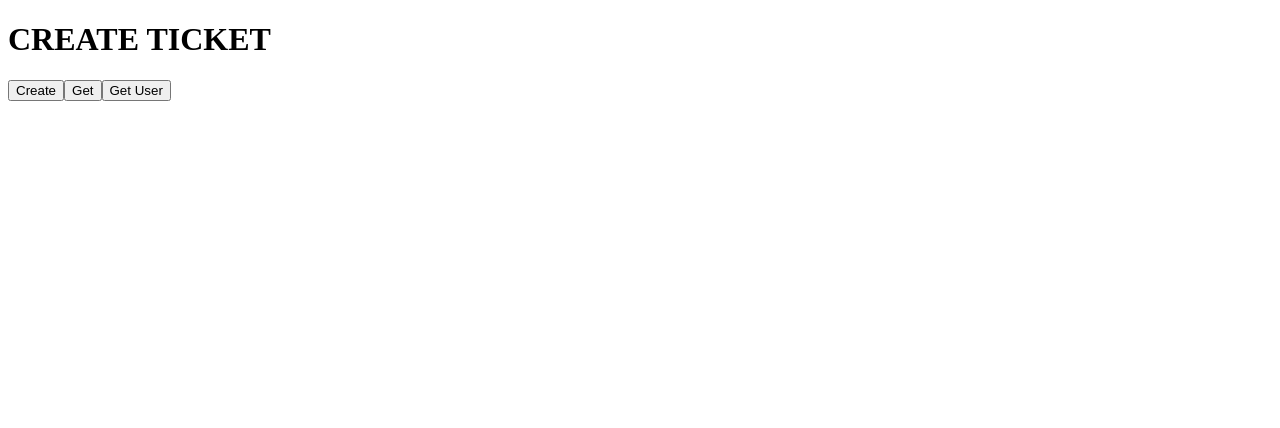
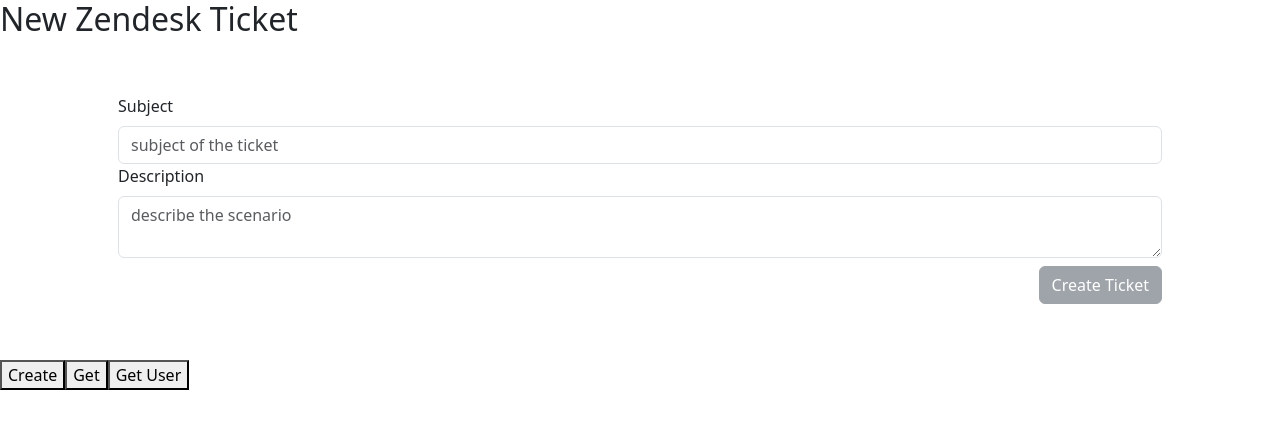
Before and after one commit to YashNarK/zendesk_portal, an Angular app: page /create-ticket in a window 1280 px wide. Shown: the top 428 px of the page. Built offline with nearby package versions, Linux system fonts and the light colour scheme; no server answers.

Commit message:
just before installing angular materials - IMPORTANT CHECKPOINT

```diff
--- a/src/app/app.module.ts
+++ b/src/app/app.module.ts
@@ -1,6 +1,6 @@
 import { NgModule } from '@angular/core';
 import { BrowserModule } from '@angular/platform-browser';
-
+import { FormsModule } from '@angular/forms';
 import { AppRoutingModule } from './app-routing.module';
 import { AppComponent } from './app.component';
 import { CreateTicketComponent } from './ticketManagementComponents/create-ticket/create-ticket.component';
@@ -12,7 +12,8 @@
   ],
   imports: [
     BrowserModule,
-    AppRoutingModule
+    AppRoutingModule,
+    FormsModule
   ],
   providers: [],
   bootstrap: [AppComponent]
--- a/src/app/ticketManagementComponents/create-ticket/create-ticket.component.html
+++ b/src/app/ticketManagementComponents/create-ticket/create-ticket.component.html
@@ -1,6 +1,52 @@
-<h1>
-    CREATE TICKET
-</h1>
-<button (click)="createTicket()">Create</button>
-<button (click)="getTicket()">Get</button>
-<button (click)="getUser()">Get User</button>
+<head>
+    <!-- bootstrap and bootstrap icons -->
+    <link rel="stylesheet" href="https://cdn.jsdelivr.net/npm/bootstrap-icons@1.10.5/font/bootstrap-icons.css">
+    <link href="https://cdn.jsdelivr.net/npm/bootstrap@5.3.0/dist/css/bootstrap.min.css" rel="stylesheet" integrity="sha384-9ndCyUaIbzAi2FUVXJi0CjmCapSmO7SnpJef0486qhLnuZ2cdeRhO02iuK6FUUVM" crossorigin="anonymous">
+</head>
+
+<div class="create-ticket-form">
+    <div class="Title"> <h2>New Zendesk Ticket</h2></div>
+    <form method="post" #createTicketForm="ngForm" (ngSubmit)="createTicket()">
+
+        <div class="container m-auto p-5 w-70">
+            <div class="row">
+                <div class="col col-6">
+                    <label for="subject" class="form-label">Subject</label>
+                </div>
+                <div class="col col-6">{{subject}}</div>
+            </div>
+            <div class="row">
+                <div class="col">
+                    <input type="text" name="subject" class="form-control"
+                    placeholder="subject of the ticket" [(ngModel)]="subject" autocomplete="nope" required>
+                </div>
+            </div>
+
+            <div class="row">
+                <div class="col col-6">
+                    <label for="description" class="form-label">Description</label>
+                </div>
+                <div class="col col-6">{{description}}</div>
+            </div>
+            <div class="row">
+                <div class="col">
+                    <textarea  name="description" class="form-control"
+                    placeholder="describe the scenario" [(ngModel)]="description" autocomplete="nope" required>
+                    </textarea>
+                </div>
+            </div>
+
+            <div class="d-flex justify-content-end my-2">
+            <button [disabled]="!createTicketForm.form.valid" type="submit" class="btn btn-md btn-secondary" (click)="createTicket()">Create Ticket</button>
+            </div>
+        </div>
+    </form>
+    <button (click)="createTicket()">Create</button>
+    <button (click)="getTicket()">Get</button>
+    <button (click)="getUser()">Get User</button>
+
+
+    <script src="https://code.jquery.com/jquery-3.7.0.min.js" integrity="sha256-2Pmvv0kuTBOenSvLm6bvfBSSHrUJ+3A7x6P5Ebd07/g=" crossorigin="anonymous"></script>
+    <script src="https://cdn.jsdelivr.net/npm/bootstrap@5.3.0/dist/js/bootstrap.bundle.min.js" integrity="sha384-geWF76RCwLtnZ8qwWowPQNguL3RmwHVBC9FhGdlKrxdiJJigb/j/68SIy3Te4Bkz" crossorigin="anonymous"></script>
+
+</div>
--- a/src/app/ticketManagementComponents/create-ticket/create-ticket.component.ts
+++ b/src/app/ticketManagementComponents/create-ticket/create-ticket.component.ts
@@ -11,7 +11,19 @@
 // 13656143162386 - mindtree user, 13660615687954 - gmail user
 
 export class CreateTicketComponent {
-  urlPath= '/api/v2/tickets'
+  urlPath= '/api/v2/tickets';
+  description = '';
+  priority = '';
+  subject = '';
+  type='';
+  tags='';
+  requester_id='';
+
+  hvacPartnerIDfieldID='13706916578066';
+  hvacPartnerID='';
+
+  ticketFormId='13656159167250';
+
   payload =`{
     "ticket": {
       "comment": {
@@ -21,7 +33,15 @@
       "subject": "No worries. All Good.",
       "type":"problem",
       "tags":"test HVAC_portal_ticket",
-      "requester_id":"13656143162386"
+      "requester_id":"13656143162386",
+      "custom_fields": [
+        {
+            "id": "${this.hvacPartnerIDfieldID}",
+            "value": "My HVAC partners id."
+        }
+    ],
+    "ticket_form_id":"${this.ticketFormId}"
+
 
     }
   }`
@@ -52,7 +72,7 @@
     }
 
     getUser(){
-      this.axiosInstance.get('/api/v2/users/search.json?query=naren')
+      this.axiosInstance.get(`/api/v2/users/search.json?query=naren`)
       .then((response)=>{console.log(response)})
       .catch((error)=>{console.error(error)});
     }
```
